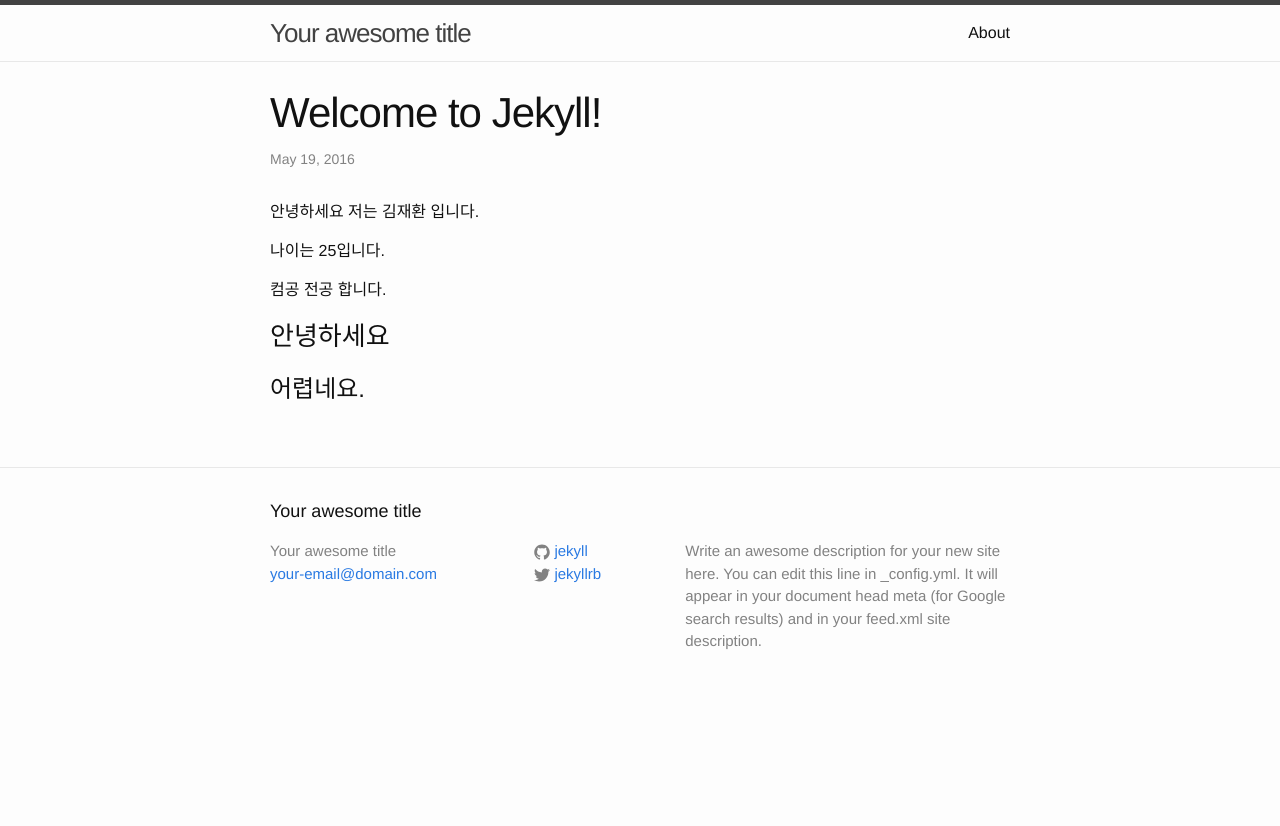
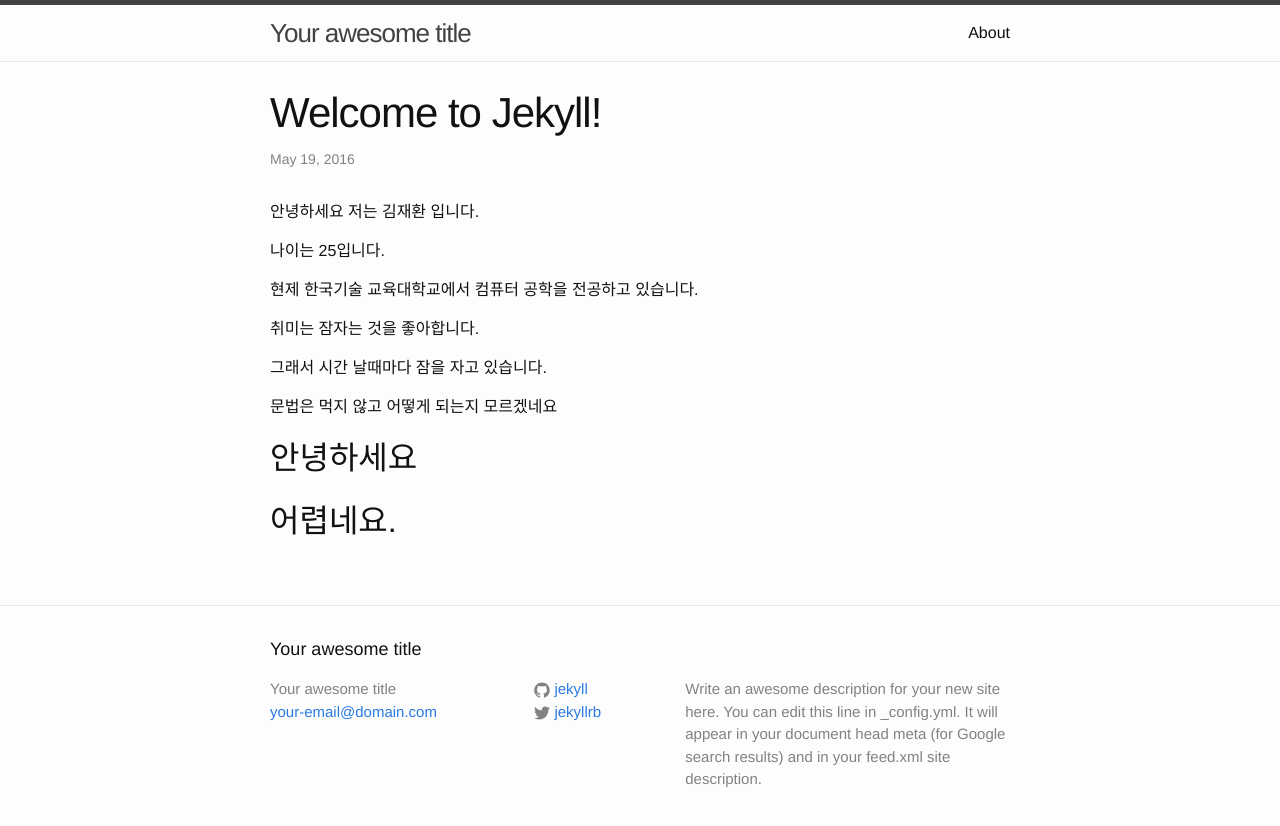
Before and after one commit to jhkc/jhkc.github.com, a Jekyll site: the page built from _posts/2016-05-19-welcome-to-jekyll.markdown, in a window 1280 px wide. Shown: the top 826 px of the page. Built offline with Jekyll 4.4.1, drawn with Linux system fonts in a browser that asks for light colours.

Commit message:
Update 2016-05-19-welcome-to-jekyll.markdown

```diff
--- a/_posts/2016-05-19-welcome-to-jekyll.markdown
+++ b/_posts/2016-05-19-welcome-to-jekyll.markdown
@@ -8,11 +8,17 @@ categories: jekyll update
 
 나이는 25입니다.
 
-컴공 전공 합니다.
+현제 한국기술 교육대학교에서 컴퓨터 공학을 전공하고 있습니다.
 
-### 안녕하세요
+취미는 잠자는 것을 좋아합니다.
 
-# 어렵네요.
+그래서 시간 날때마다 잠을 자고 있습니다.
+
+문법은 먹지 않고 어떻게 되는지 모르겠네요
+
+## 안녕하세요
+
+##  어렵네요.
 
 
 
```
